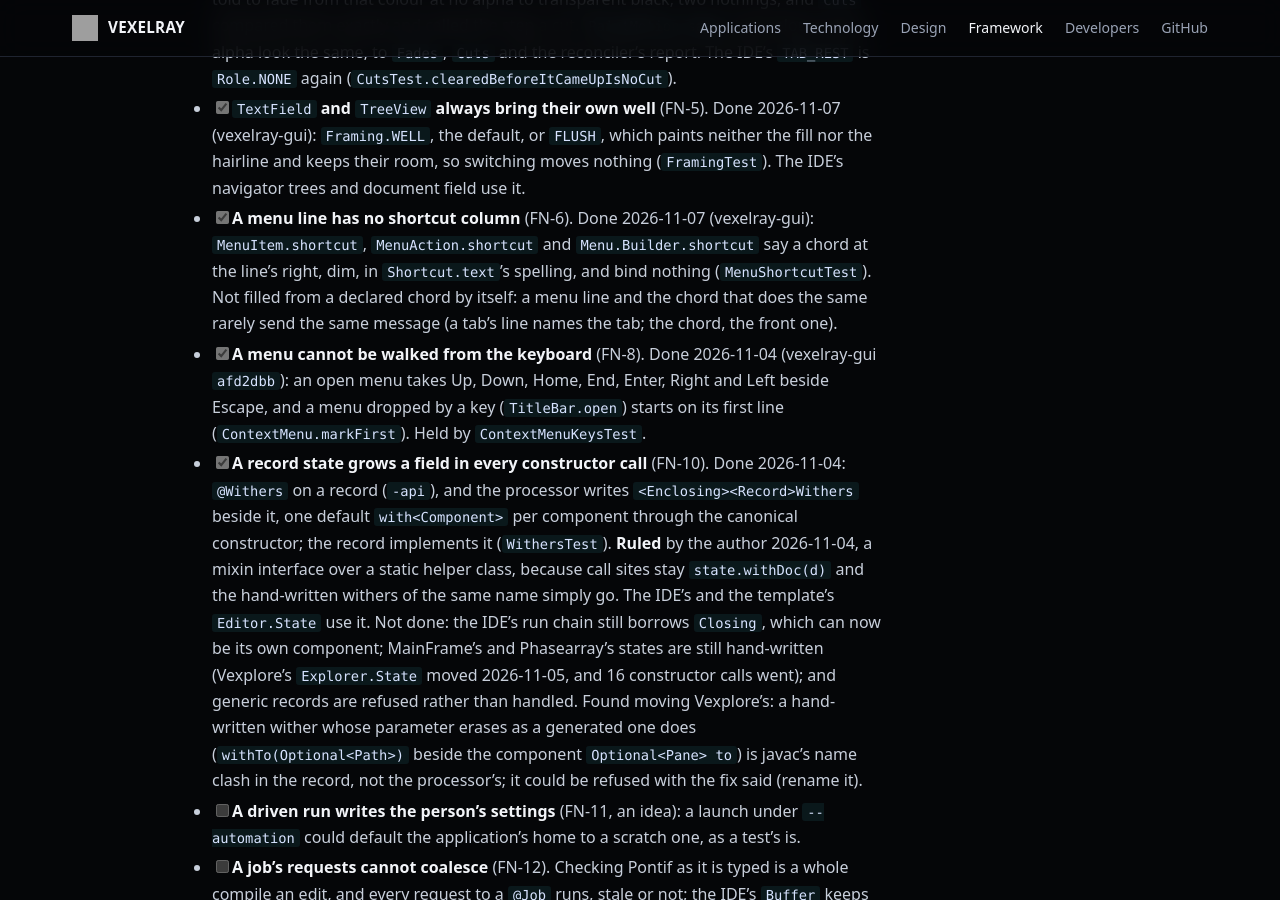
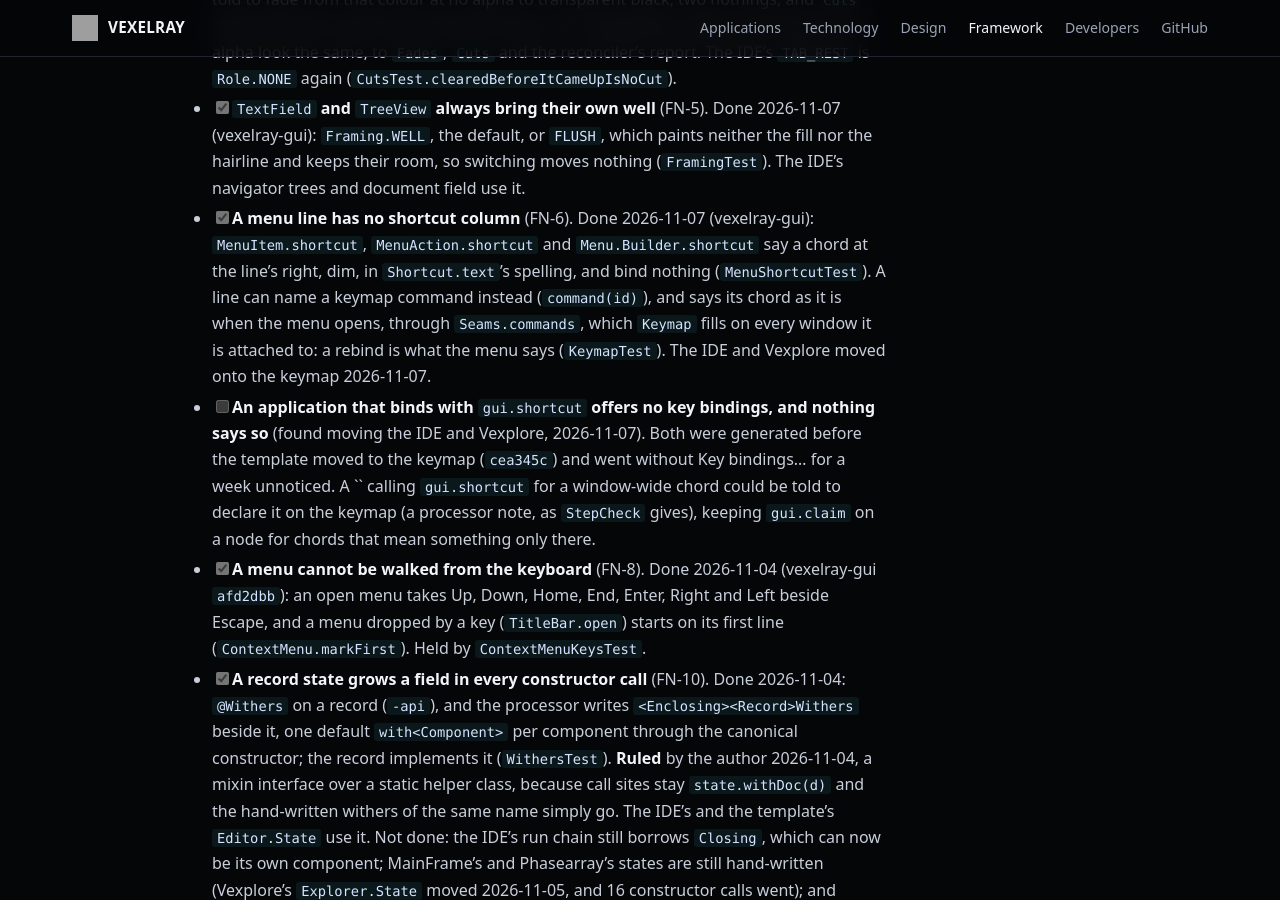
Before and after one commit to sibarum/vexelray-framework, a Jekyll site: the page built from docs/TODO.md, in a window 1280 px wide and 900 px high, scrolled down 33650 px. Built offline with Jekyll 4.4.1, drawn with Linux system fonts in a browser that asks for light colours; our own code applies the rules of GitHub Pages for plain Markdown files.

Commit message:
TODO: menus follow the keymap; gui.shortcut apps offer no key bindings
Co-Authored-By: Claude Opus 5.5 <noreply@anthropic.com>

```diff
--- a/docs/TODO.md
+++ b/docs/TODO.md
@@ -1217,8 +1217,14 @@ behind it, the first application `@Source @Destination` (`Runner`). The numbers
       nothing (`FramingTest`). The IDE's navigator trees and document field use it.
 - [x] **A menu line has no shortcut column** (FN-6). Done 2026-11-07 (vexelray-gui): `MenuItem.shortcut`,
       `MenuAction.shortcut` and `Menu.Builder.shortcut` say a chord at the line's right, dim, in `Shortcut.text`'s
-      spelling, and bind nothing (`MenuShortcutTest`). Not filled from a declared chord by itself: a menu line and the
-      chord that does the same rarely send the same message (a tab's line names the tab; the chord, the front one).
+      spelling, and bind nothing (`MenuShortcutTest`). A line can name a keymap command instead (`command(id)`), and says its chord as it
+      is when the menu opens, through `Seams.commands`, which `Keymap` fills on every window it is attached to: a
+      rebind is what the menu says (`KeymapTest`). The IDE and Vexplore moved onto the keymap 2026-11-07.
+- [ ] **An application that binds with `gui.shortcut` offers no key bindings, and nothing says so** (found moving the
+      IDE and Vexplore, 2026-11-07). Both were generated before the template moved to the keymap (`cea345c`) and went
+      without Key bindings… for a week unnoticed. A `` calling `gui.shortcut` for a window-wide chord could be told
+      to declare it on the keymap (a processor note, as `StepCheck` gives), keeping `gui.claim` on a node for chords
+      that mean something only there.
 - [x] **A menu cannot be walked from the keyboard** (FN-8). Done 2026-11-04 (vexelray-gui `afd2dbb`): an open menu
       takes Up, Down, Home, End, Enter, Right and Left beside Escape, and a menu dropped by a key (`TitleBar.open`)
       starts on its first line (`ContextMenu.markFirst`). Held by `ContextMenuKeysTest`.
```
